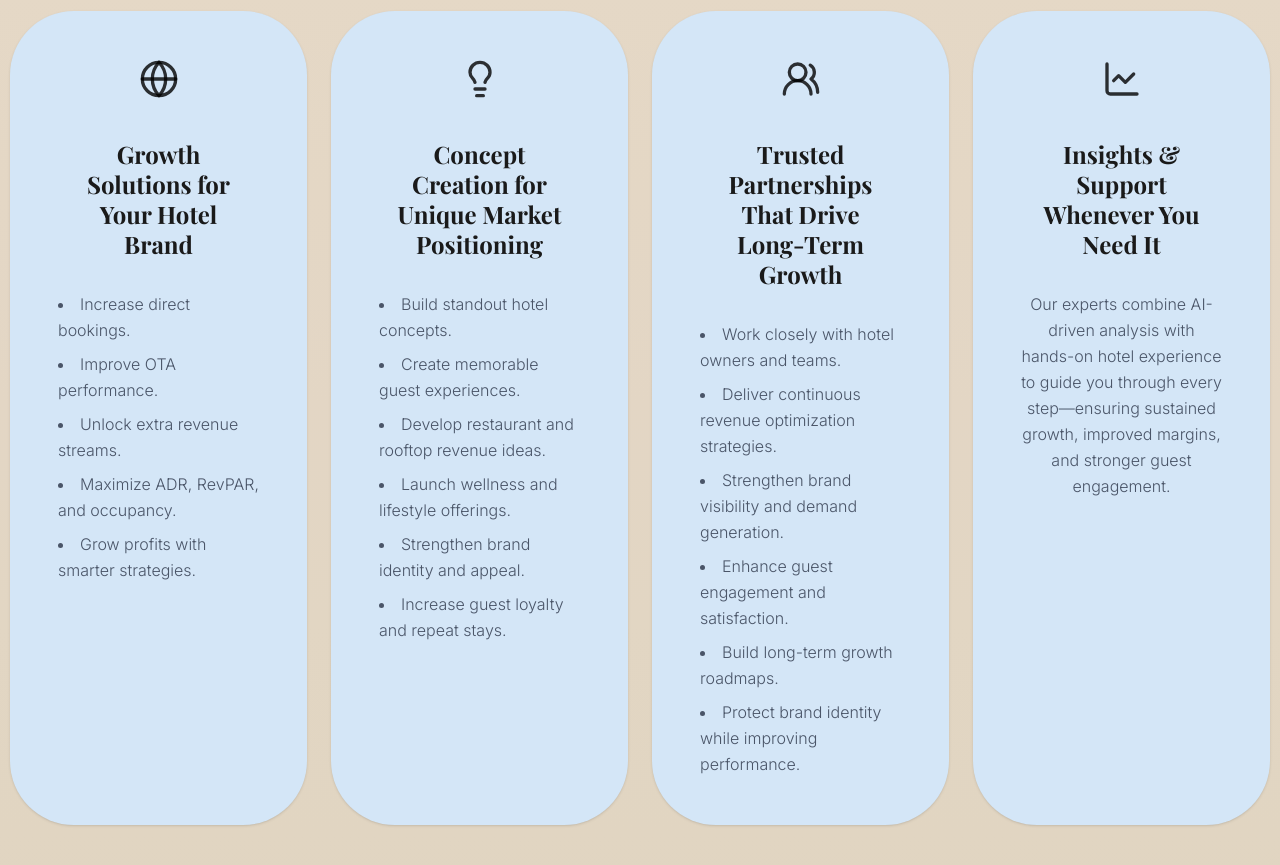
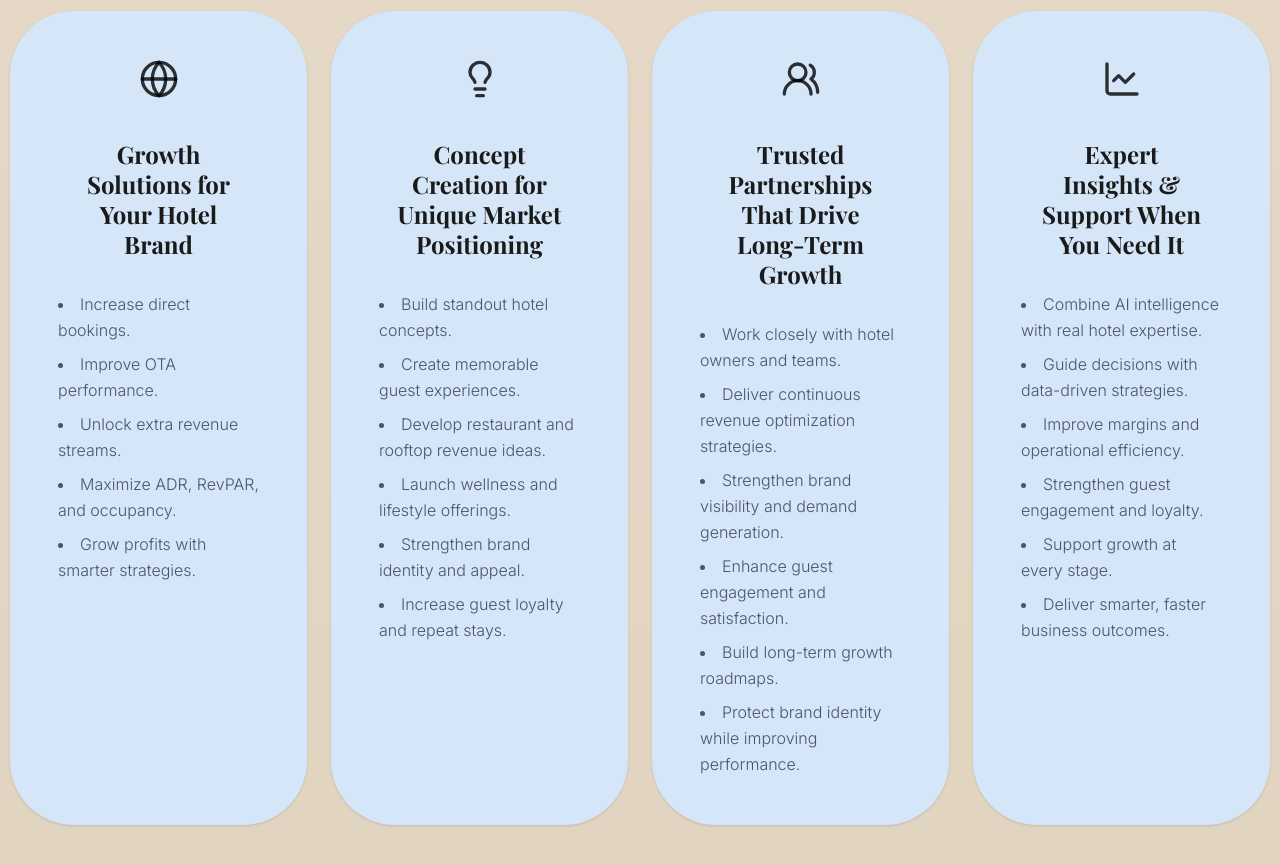
Before and after one commit to cricketmagician/vnexora, a Next.js app: page / in a window 1280 px wide. Shown: the part 8220-9085 px from the top of the page. Built offline with nearby package versions, Linux system fonts and the light colour scheme; a web font is replaced by a local one.

Commit message:
Update fourth service card with Expert Insights title and pointwise content

```diff
--- a/src/components/sections/ProblemSection.tsx
+++ b/src/components/sections/ProblemSection.tsx
@@ -164,8 +164,17 @@ export const ProblemSection = () => {
                 bgColor: "bg-[#D4E6F7]"
               },
               {
-                title: "Insights & Support Whenever You Need It",
-                description: "Our experts combine AI-driven analysis with hands-on hotel experience to guide you through every step—ensuring sustained growth, improved margins, and stronger guest engagement.",
+                title: "Expert Insights & Support When You Need It",
+                description: (
+                  <ul className="text-left list-disc list-inside space-y-2">
+                    <li>Combine AI intelligence with real hotel expertise.</li>
+                    <li>Guide decisions with data-driven strategies.</li>
+                    <li>Improve margins and operational efficiency.</li>
+                    <li>Strengthen guest engagement and loyalty.</li>
+                    <li>Support growth at every stage.</li>
+                    <li>Deliver smarter, faster business outcomes.</li>
+                  </ul>
+                ),
                 icon: <LineChart className="w-10 h-10 text-black/80" />,
                 bgColor: "bg-[#D4E6F7]"
               }
--- a/src/components/sections/ServiceCards.tsx
+++ b/src/components/sections/ServiceCards.tsx
@@ -50,8 +50,17 @@ const services = [
     bgColor: "bg-[#D4E6F7]"
   },
   {
-    title: "Insights & Support Whenever You Need It",
-    description: "Our experts combine AI-driven analysis with hands-on hotel experience to guide you through every step—ensuring sustained growth, improved margins, and stronger guest engagement.",
+    title: "Expert Insights & Support When You Need It",
+    description: (
+      <ul className="text-left list-disc list-inside space-y-2">
+        <li>Combine AI intelligence with real hotel expertise.</li>
+        <li>Guide decisions with data-driven strategies.</li>
+        <li>Improve margins and operational efficiency.</li>
+        <li>Strengthen guest engagement and loyalty.</li>
+        <li>Support growth at every stage.</li>
+        <li>Deliver smarter, faster business outcomes.</li>
+      </ul>
+    ),
     icon: <LineChart className="w-10 h-10 text-black/80" />,
     bgColor: "bg-[#D4E6F7]"
   }
```
